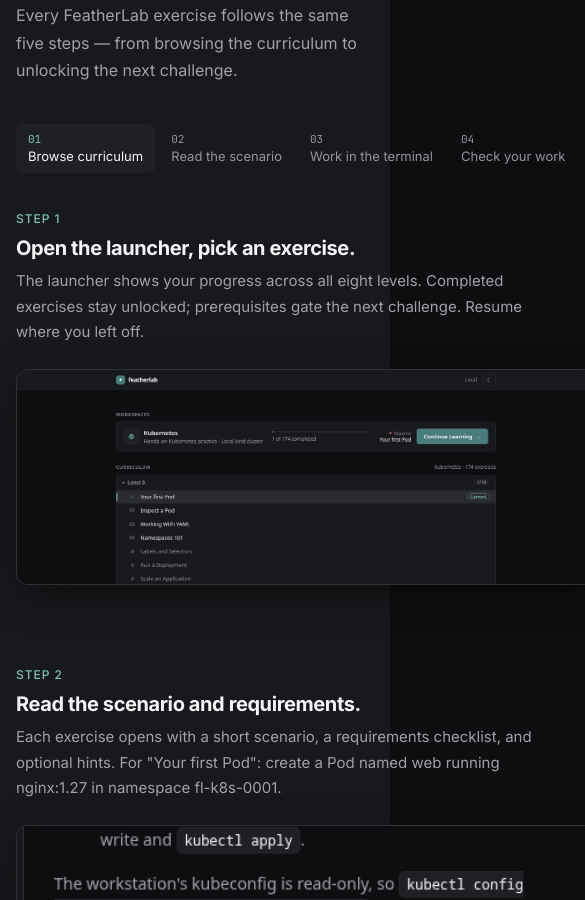
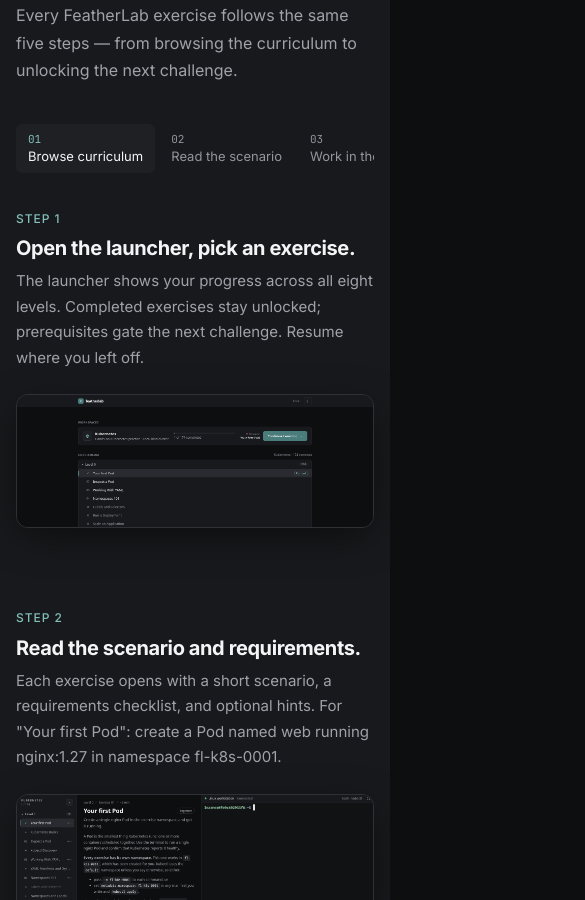
Before and after one commit to karuifeather/featherlab, a Vue app in the folder website/: page / in a window 390 px wide. Shown: the part 1100-2000 px from the top of the page, 585 px wide, since content can reach past the window. Built offline with nearby package versions, Linux system fonts and the light colour scheme.

Commit message:
fix website: eyebrow alignment, mobile overflow, grading diagram, terminal end prompt

```diff
--- a/website/src/components/GradingSection.vue
+++ b/website/src/components/GradingSection.vue
@@ -28,6 +28,7 @@
           <span>cluster</span>
         </div>
         <div class="diag-arrow" aria-hidden="true">→</div>
+        <div class="diag-validators-col">
           <div class="diag-node diag-validators">
             <span class="diag-icon">◈</span>
             <span>validators</span>
@@ -38,6 +39,7 @@
             <div class="diag-result pass">✓ Container uses nginx:1.27</div>
             <div class="diag-result pass">✓ Pod is Running</div>
             <div class="diag-result pass">✓ Pod Ready condition is True</div>
+          </div>
         </div>
       </div>
 
@@ -89,7 +91,8 @@
 // Diagram
 .grading-diagram {
   display: flex;
-  align-items: center;
+  align-items: flex-start;
+  justify-content: center;
   gap: 16px;
   flex-wrap: wrap;
   padding: 28px 32px;
@@ -135,13 +138,19 @@
   font-size: 1.25rem;
   color: var(--text-muted);
   flex-shrink: 0;
+  padding-top: 18px;
+}
+
+.diag-validators-col {
+  display: flex;
+  flex-direction: column;
+  align-items: center;
+  gap: 8px;
 }
 
 .diag-arrow--down {
-  align-self: stretch;
-  display: flex;
-  align-items: flex-end;
-  padding-bottom: 4px;
+  font-size: 1.25rem;
+  color: var(--text-muted);
 }
 
 .diag-results {
--- a/website/src/components/InsideLabSection.vue
+++ b/website/src/components/InsideLabSection.vue
@@ -127,7 +127,7 @@ const stages: Stage[] = [
       'Each exercise opens with a short scenario, a requirements checklist, and optional hints. For "Your first Pod": create a Pod named web running nginx:1.27 in namespace fl-k8s-0001.',
     image: workspaceImg,
     imageAlt: "Exercise workspace showing the scenario panel and requirements checklist",
-    cropStyle: "center-panel" as const,
+    crop: "0% 15%",
   },
   {
     label: "Work in the terminal",
@@ -216,6 +216,7 @@ import type { ComponentPublicInstance } from "vue";
 .lab-nav {
   position: sticky;
   top: calc(var(--nav-height) + 24px);
+  min-width: 0;
 }
 
 .stage-nav-list {
@@ -290,6 +291,7 @@ import type { ComponentPublicInstance } from "vue";
   display: flex;
   flex-direction: column;
   gap: 80px;
+  min-width: 0;
 }
 
 .lab-stage {
@@ -332,12 +334,14 @@ import type { ComponentPublicInstance } from "vue";
 .stage-visual {
   border-radius: var(--radius-lg);
   overflow: hidden;
+  min-width: 0;
   border: 1px solid var(--border-default);
   box-shadow: var(--shadow-2);
 }
 
 .stage-screenshot {
   width: 100%;
+  min-width: 0;
   height: auto;
   aspect-ratio: 1400 / 520;
   object-fit: cover;
@@ -349,13 +353,11 @@ import type { ComponentPublicInstance } from "vue";
   aspect-ratio: 500 / 360;
 
   .stage-screenshot {
-    max-width: none;
-    width: 280%;
-    height: auto;
+    width: 100%;
+    height: 100%;
     aspect-ratio: auto;
-    object-fit: fill;
-    margin-left: -46%;
-    margin-top: -84%;
+    object-fit: cover;
+    object-position: 0% 15%;
   }
 }
 
--- a/website/src/components/TerminalAnimation.vue
+++ b/website/src/components/TerminalAnimation.vue
@@ -16,7 +16,10 @@
             {{ " " }}
             <span :class="{ 'term-typing': i === visibleLines.length - 1 && isTyping }">{{
               line.text
-            }}</span>
+            }}</span><span
+              v-if="i === visibleLines.length - 1 && showCursor && !isTyping"
+              class="term-cursor"
+            >█</span>
           </template>
           <template v-else-if="line.type === 'header'">
             <span class="term-muted">{{ line.text }}</span>
@@ -26,7 +29,10 @@
           </template>
           <template v-else>{{ line.text }}</template>
         </span>
-        <span v-if="showCursor" class="term-cursor">█</span>
+        <span
+          v-if="showCursor && visibleLines[visibleLines.length - 1]?.type !== 'prompt'"
+          class="term-cursor"
+        >█</span>
       </div>
     </div>
     <p class="term-caption">Illustration — the real terminal connects to your cluster</p>
@@ -70,8 +76,9 @@ const SCRIPT: Array<{ line: Line; delayAfter: number }> = [
       prefix: "web     1/1     ",
       suffix: "   0          12s",
     },
-    delayAfter: 1800,
+    delayAfter: 300,
   },
+  { line: { type: "prompt", text: "" }, delayAfter: 1600 },
 ];
 
 const linesEl = ref<HTMLElement | null>(null);
@@ -203,6 +210,7 @@ onUnmounted(() => {
 .term-body {
   padding: 16px 18px;
   min-height: 210px;
+  overflow: hidden;
 }
 
 .term-lines {
--- a/website/src/styles/_reset.scss
+++ b/website/src/styles/_reset.scss
@@ -25,6 +25,7 @@ body {
   color: var(--text-primary);
   -webkit-font-smoothing: antialiased;
   -moz-osx-font-smoothing: grayscale;
+  overflow-x: clip;
 }
 
 img,
--- a/website/src/styles/main.scss
+++ b/website/src/styles/main.scss
@@ -59,6 +59,7 @@
 .eyebrow {
   display: inline-flex;
   align-items: center;
+  align-self: flex-start;
   gap: 8px;
   padding: 4px 12px;
   border: 1px solid var(--border-default);
```
Lines whose indentation alone changed are shown as unchanged.
